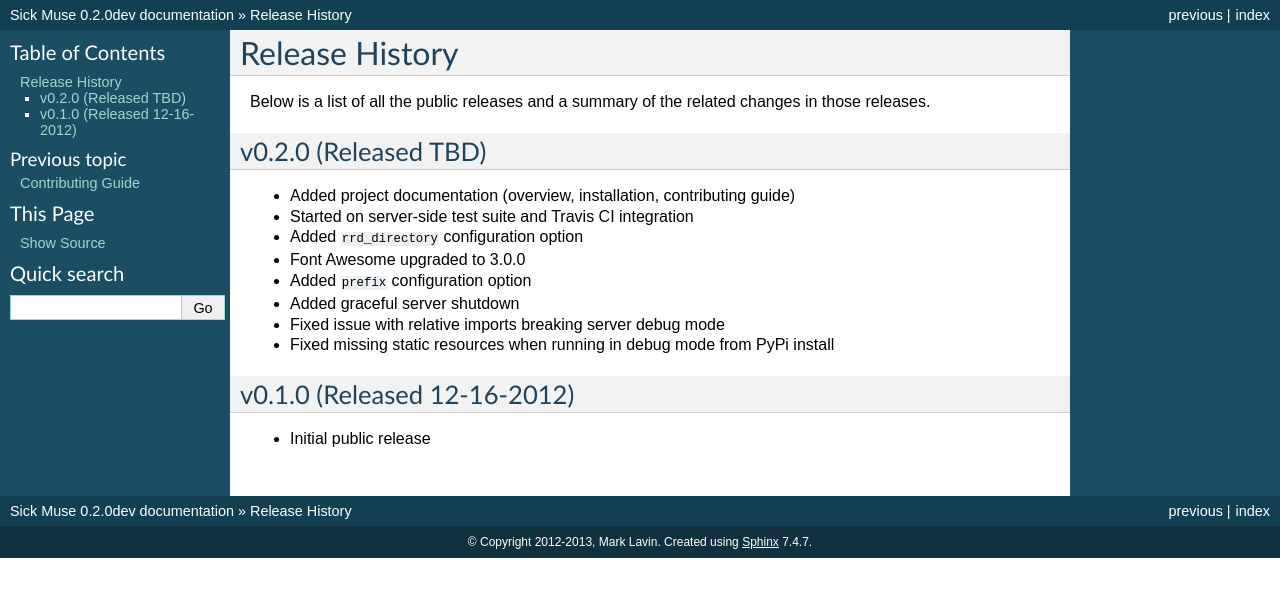
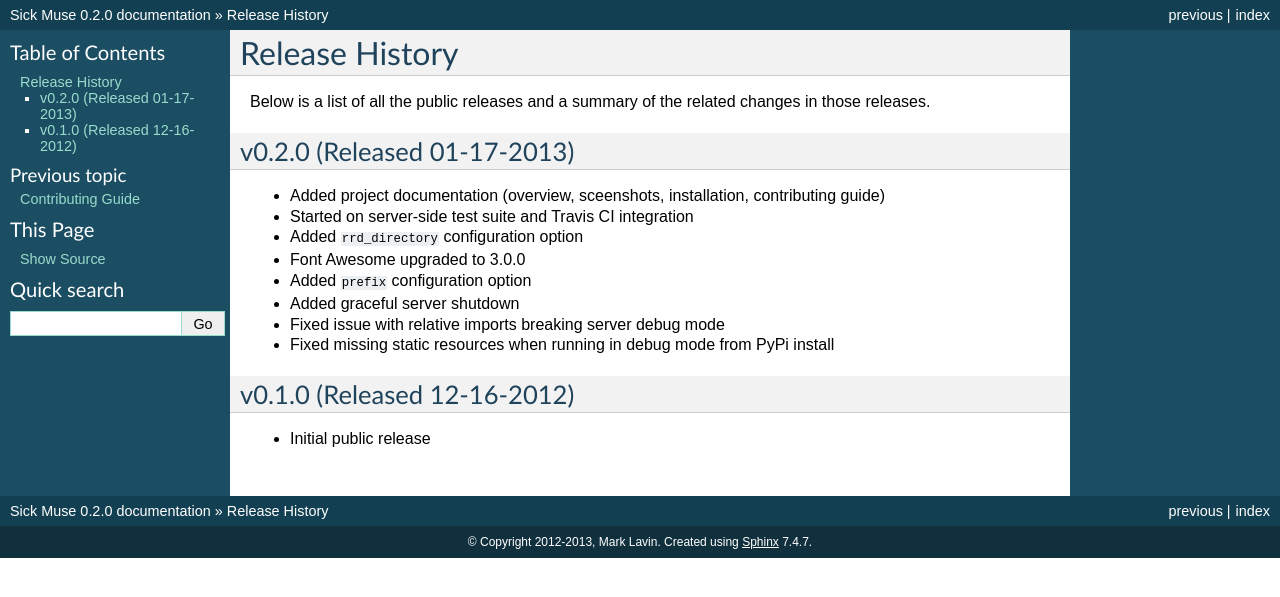
Before and after one commit to mlavin/sickmuse, a Sphinx documentation site: the page built from docs/releases.rst, in a window 1280 px wide. Shown: the top 597 px of the page. Built offline with Sphinx 7.4.7, drawn with Linux system fonts in a browser that asks for light colours.

Commit message:
Version bump and setting the release date.

```diff
--- a/docs/releases.rst
+++ b/docs/releases.rst
@@ -5,10 +5,10 @@
 in those releases.
 
 
-v0.2.0 (Released TBD)
+v0.2.0 (Released 01-17-2013)
 ---------------------------------------------
 
-- Added project documentation (overview, installation, contributing guide)
+- Added project documentation (overview, sceenshots, installation, contributing guide)
 - Started on server-side test suite and Travis CI integration
 - Added ``rrd_directory`` configuration option
 - Font Awesome upgraded to 3.0.0
--- a/sickmuse/__init__.py
+++ b/sickmuse/__init__.py
@@ -1,3 +1,3 @@
 "A Collectd Frontend with heart."
 
-__version__ = '0.2.0dev'
+__version__ = '0.2.0'
```
